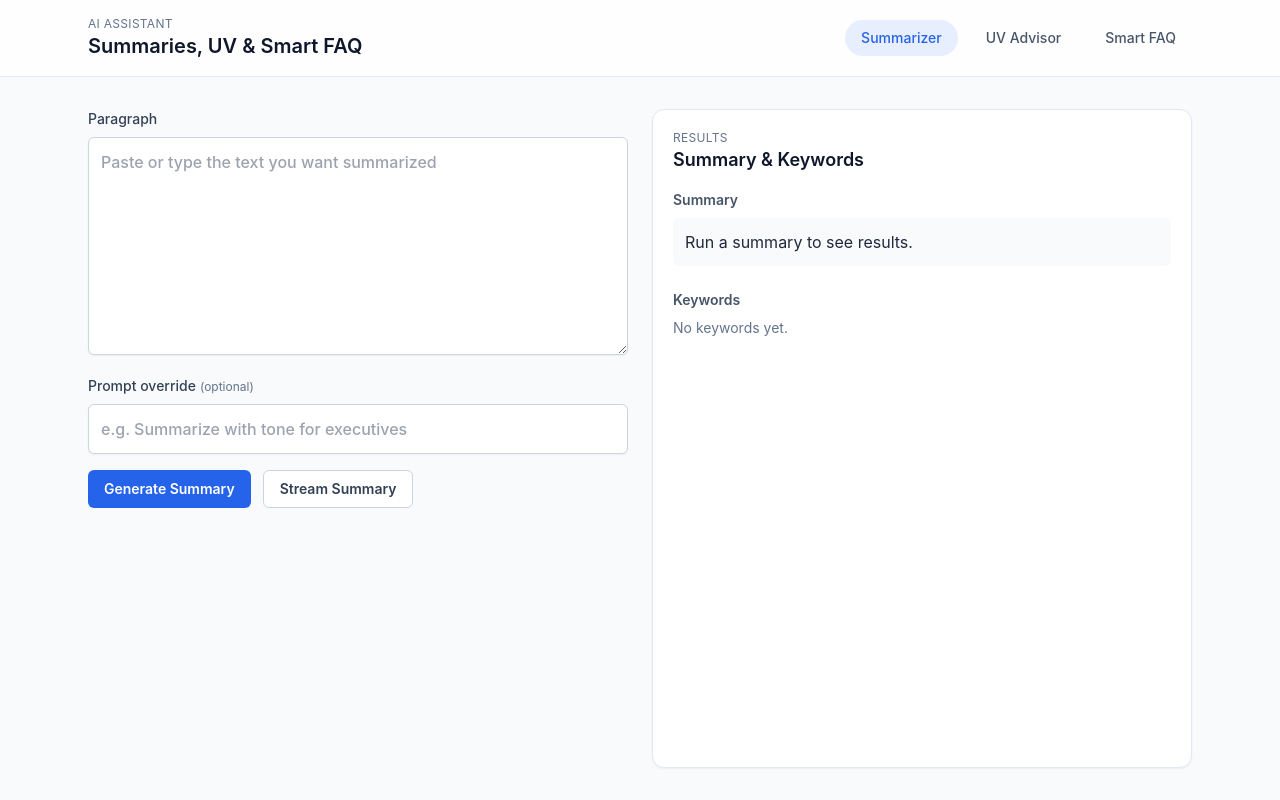
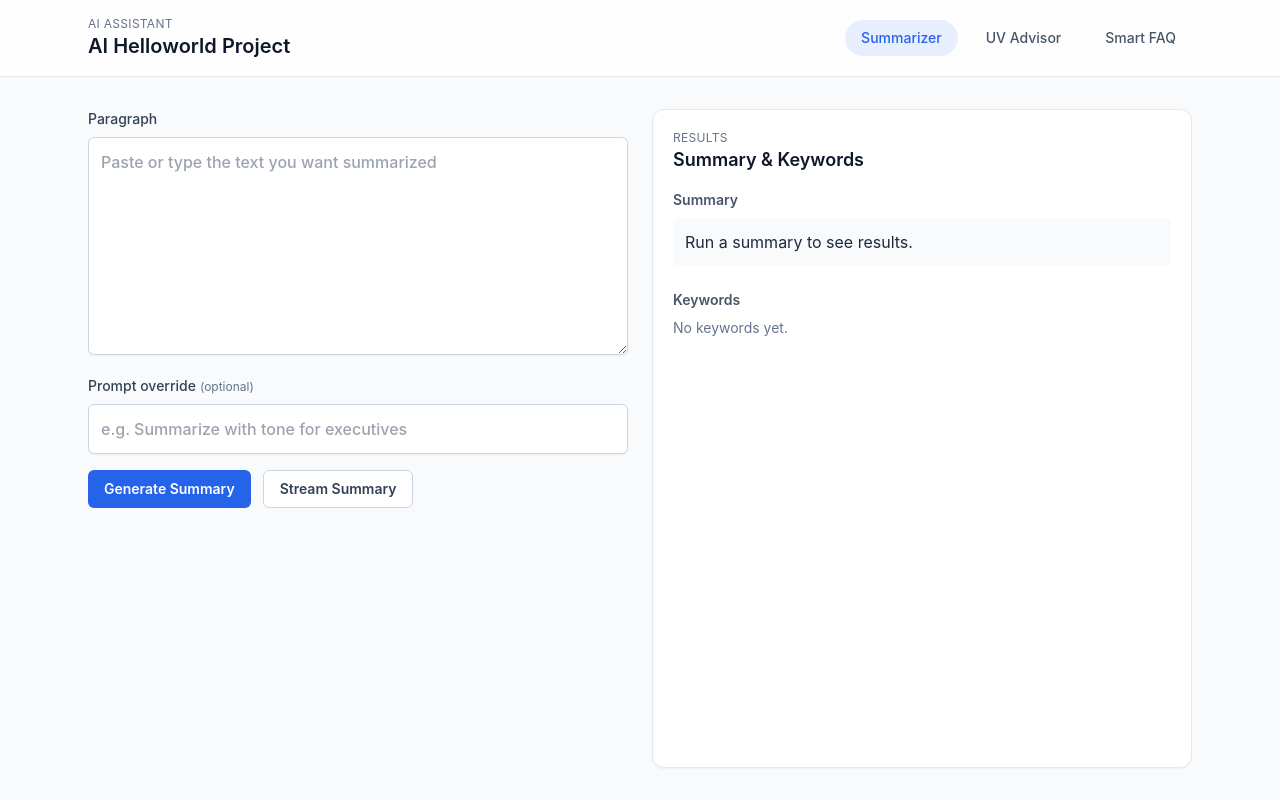
Before and after one commit to yanqian/ai-helloworld-fe, a React (Vite) app: page / in a window 1280 px wide. Built offline with nearby package versions, Linux system fonts and the light colour scheme.

Commit message:
Rename app header

```diff
--- a/src/components/layout/AppLayout.tsx
+++ b/src/components/layout/AppLayout.tsx
@@ -11,7 +11,7 @@ export const AppLayout = ({ children }: AppLayoutProps) => (
       <div className="mx-auto flex max-w-6xl items-center justify-between px-6 py-4">
         <div>
           <p className="text-xs uppercase tracking-wide text-slate-500">AI Assistant</p>
-          <h1 className="text-xl font-semibold text-slate-900">Summaries, UV & Smart FAQ</h1>
+          <h1 className="text-xl font-semibold text-slate-900">AI Helloworld Project</h1>
         </div>
         <nav className="flex items-center gap-3 text-sm font-medium text-slate-600">
           <NavLink
```
